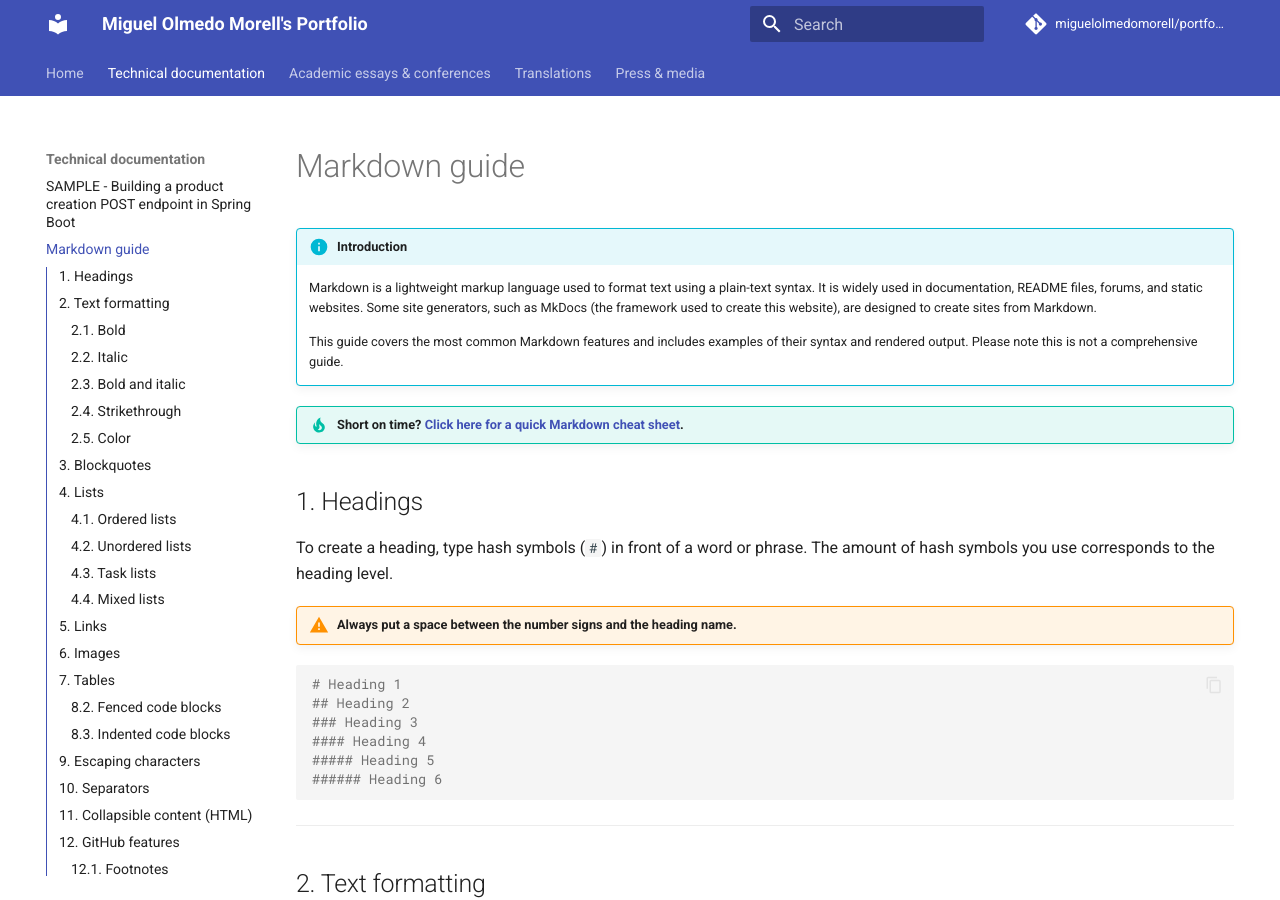
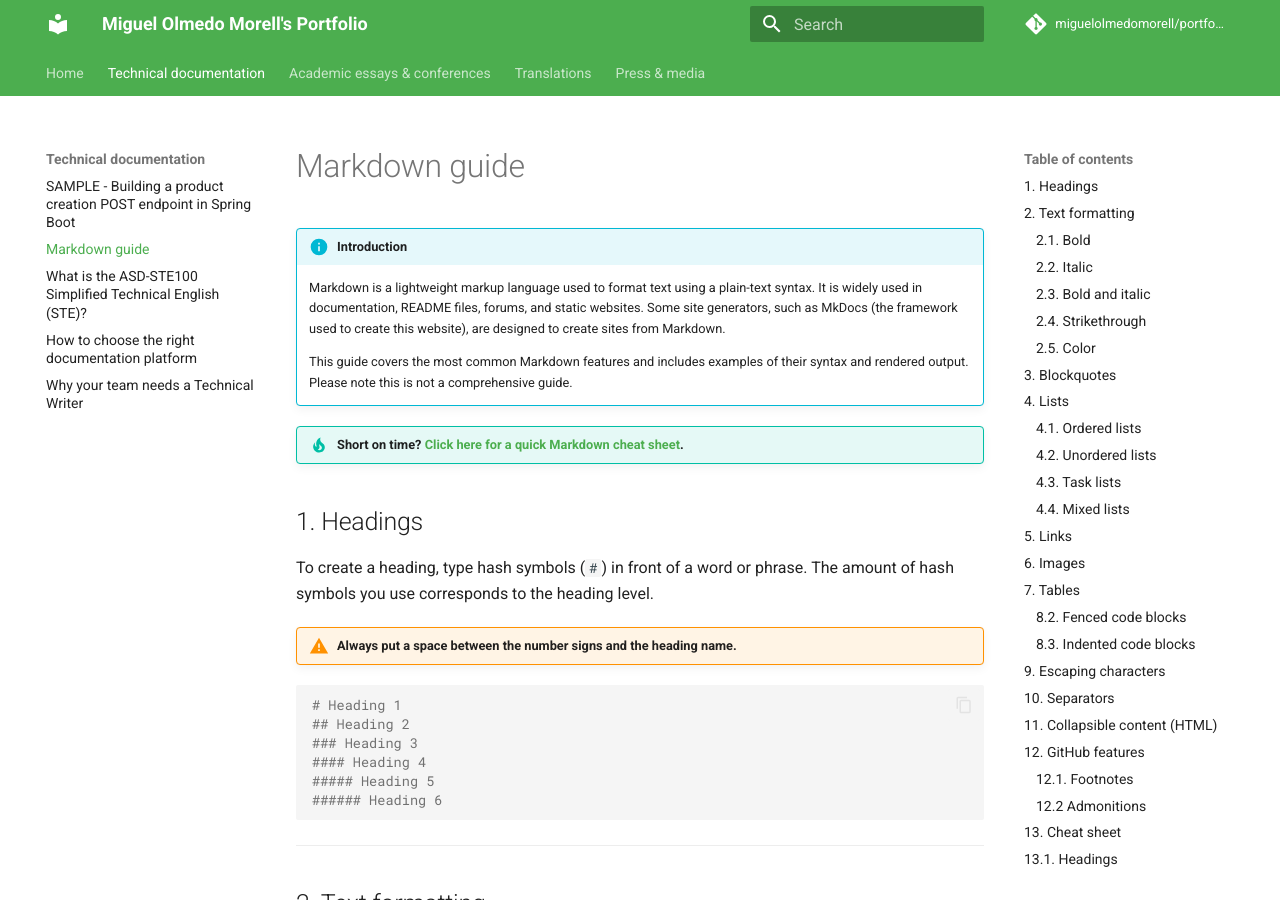
Before and after one commit to MiguelOlmedoMorell/portfolio, an MkDocs documentation site: the page built from docs/technical-documentation/markdown-guide.md, in a window 1280 px wide and 900 px high. Built offline with MkDocs 1.6.1 and Material for MkDocs 9.7.7, drawn with Linux system fonts in a browser that asks for light colours; comment, search, counter and statistics services are not loaded.

Commit message:
Updated UX

```diff
--- a/mkdocs.yml
+++ b/mkdocs.yml
@@ -3,11 +3,19 @@ site_description: Miguel Olmedo Morell's Portfolio
 
 theme:
   name: material
+  language: en
+  favicon: 'images/favicon.jpg'
   features:
     - navigation.tabs
     - navigation.sections
-    - toc.integrate
+    - navigation.top
     - content.code.copy
+    - search.highlight
+    - search.suggest
+  palette:
+    - scheme: default
+      primary: green
+      accent: purple
 
 repo_url: https://github.com/miguelolmedomorell/portfolio
 repo_name: miguelolmedomorell/portfolio
@@ -17,6 +25,7 @@ markdown_extensions:
   - admonition
   - pymdownx.details
   - pymdownx.superfences
+  - attr_list
   - pymdownx.highlight:
       anchor_linenums: true
 
```
Also changed, not shown: docs/favicon.jpg (added).
